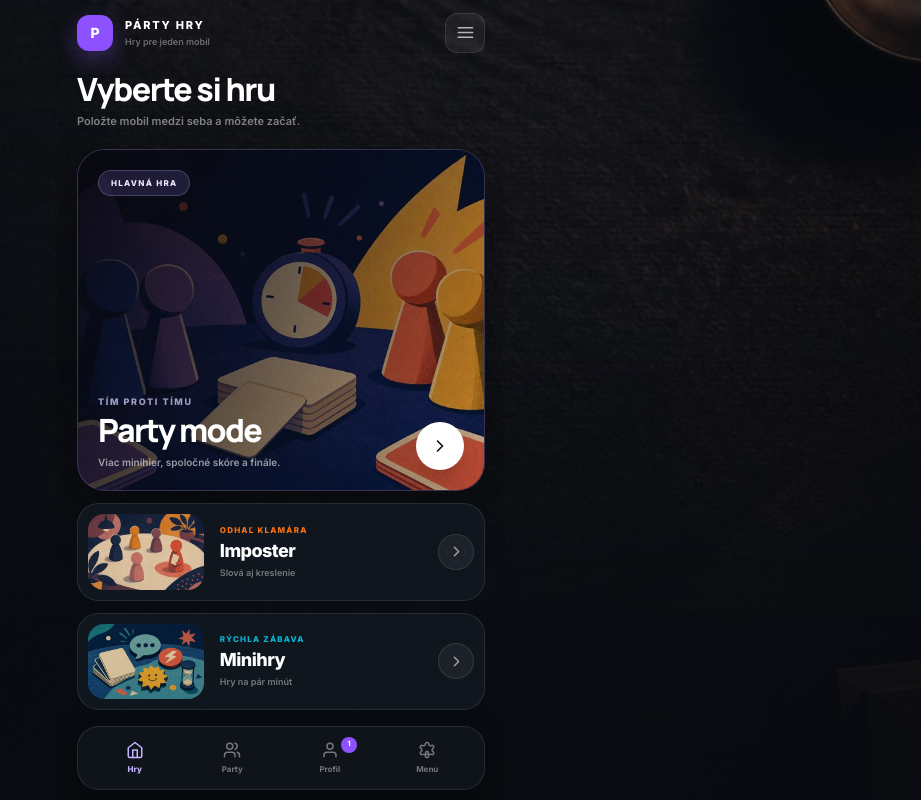
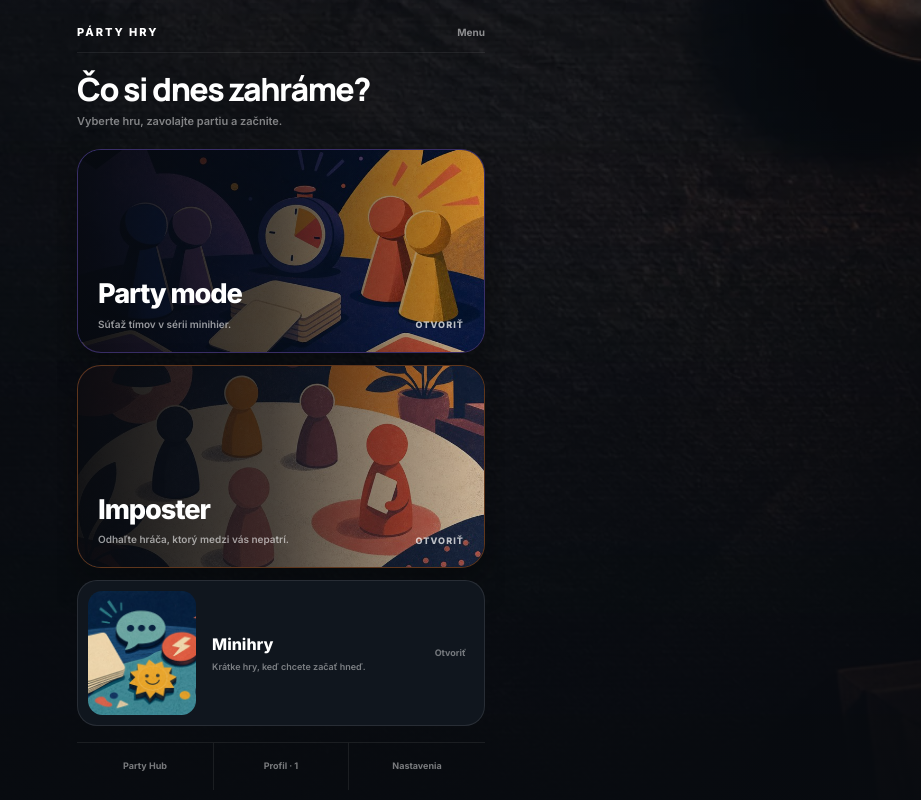
Before and after one commit to matusmatus509-cmyk/develop-slovak-imposter-appzip-updated, a React (Vite) app: page / in a window 1280 px wide. Shown: the whole page, without its empty margins (359-1280 px from the left). Built offline with nearby package versions, Linux system fonts and the light colour scheme.

Commit message:
Make Party and Imposter primary games

```diff
--- a/src/screens/Home.tsx
+++ b/src/screens/Home.tsx
@@ -11,16 +11,14 @@ import type { PlayableGame } from "../data/engagement";
 
 const SECTIONS: Array<{
   screen: Screen;
-  eyebrow: string;
   title: string;
   description: string;
   image: string;
   accent: string;
-  featured?: boolean;
 }> = [
-  { screen: "teambattle", eyebrow: "Tím proti tímu", title: "Party mode", description: "Kompletný večer plný minihier, bodov a veľkého finále.", image: partyModeArt, accent: "#8b5cf6", featured: true },
-  { screen: "impostor-menu", eyebrow: "Odhaľ klamára", title: "Imposter", description: "Slová aj kreslenie", image: imposterArt, accent: "#f97316" },
-  { screen: "minigames-menu", eyebrow: "Rýchla zábava", title: "Minihry", description: "Hry na pár minút", image: minigamesArt, accent: "#06b6d4" },
+  { screen: "teambattle", title: "Party mode", description: "Súťaž tímov v sérii minihier.", image: partyModeArt, accent: "#8b5cf6" },
+  { screen: "impostor-menu", title: "Imposter", description: "Odhaľte hráča, ktorý medzi vás nepatrí.", image: imposterArt, accent: "#f97316" },
+  { screen: "minigames-menu", title: "Minihry", description: "Krátke hry, keď chcete začať hneď.", image: minigamesArt, accent: "#06b6d4" },
 ];
 
 const LANGUAGES: { code: AppLanguage; mark: string; label: string }[] = [
@@ -50,47 +48,39 @@ export default function Home({ onNavigate, statistics, onSettings }: { onNavigat
       <div className="pointer-events-none fixed inset-0 bg-gradient-to-b from-[#080b10]/42 via-[#080b10]/72 to-[#080b10]/96" />
 
       <div className="home-content relative mx-auto flex h-[100dvh] w-full max-w-md flex-col overflow-hidden px-5 pb-[max(.65rem,env(safe-area-inset-bottom))] pt-[max(.8rem,env(safe-area-inset-top))]">
-        <div className="flex h-10 shrink-0 items-center justify-between">
-          <div className="flex items-center gap-3">
-            <span className="grid h-9 w-9 place-items-center rounded-xl bg-violet-500 text-sm font-black shadow-[0_8px_24px_rgba(139,92,246,.35)]">P</span>
-            <div><strong className="block text-[11px] font-black uppercase tracking-[.16em]">Párty hry</strong><span className="mt-0.5 block text-[9px] font-semibold text-white/38">Hry pre jeden mobil</span></div>
-          </div>
-          <button type="button" onClick={() => setIsMenuOpen(true)} aria-label="Otvoriť menu" aria-expanded={isMenuOpen} className="flex h-10 w-10 items-center justify-center rounded-xl border border-white/10 bg-white/[.055] text-white/68 transition active:scale-95"><Icons.menu size={19} /></button>
+        <div className="flex h-10 shrink-0 items-center justify-between border-b border-white/[.08]">
+          <strong className="text-[11px] font-black uppercase tracking-[.18em]">Párty hry</strong>
+          <button type="button" onClick={() => setIsMenuOpen(true)} aria-label="Otvoriť menu" aria-expanded={isMenuOpen} className="text-[10px] font-bold text-white/52 transition active:text-white">Menu</button>
         </div>
 
         <header className="home-heading mt-5 shrink-0" style={{ animation: "slideUp .32s ease-out both" }}>
-          <h1 className="text-[2rem] font-black leading-none tracking-[-.045em]">Vyberte si hru</h1>
-          <p className="mt-2 text-[11px] font-semibold text-white/48">Položte mobil medzi seba a môžete začať.</p>
+          <h1 className="text-[2rem] font-black leading-none tracking-[-.045em]">Čo si dnes zahráme?</h1>
+          <p className="mt-2 text-[11px] font-semibold text-white/48">Vyberte hru, zavolajte partiu a začnite.</p>
         </header>
 
         <section className="mt-5 flex min-h-0 flex-1 flex-col gap-3" aria-label="Herné režimy">
-          <article className="group relative min-h-0 flex-[1.65] overflow-hidden rounded-[1.75rem] border border-violet-300/20 bg-[#171224] shadow-[0_22px_60px_rgba(0,0,0,.34)]" style={{ animation: "slideUp .36s ease-out 50ms both" }}>
-            <button type="button" onClick={() => onNavigate("teambattle")} aria-label="Otvoriť Party mode" className="absolute inset-0 z-[2] rounded-[1.75rem] focus-visible:outline focus-visible:outline-2 focus-visible:outline-violet-300" />
-            <img src={partyModeArt} alt="" className="absolute inset-0 h-full w-full object-cover opacity-90 transition duration-500 group-hover:scale-[1.025]" />
-            <div className="absolute inset-0 bg-[linear-gradient(110deg,rgba(9,8,14,.92)_0%,rgba(9,8,14,.58)_48%,rgba(9,8,14,.12)_100%)]" />
-            <div className="absolute inset-y-0 left-0 flex w-[72%] flex-col justify-between p-5">
-              <span className="w-fit rounded-full border border-violet-200/20 bg-violet-400/15 px-3 py-1.5 text-[8px] font-black uppercase tracking-[.16em] text-violet-100">Hlavná hra</span>
-              <div><p className="text-[9px] font-black uppercase tracking-[.18em] text-violet-200/72">Tím proti tímu</p><h2 className="mt-1.5 text-[2rem] font-black leading-none tracking-[-.05em]">Party mode</h2><p className="mt-2 max-w-[14rem] text-[10px] font-semibold leading-relaxed text-white/58">Viac minihier, spoločné skóre a finále.</p></div>
-            </div>
-            <span className="absolute bottom-5 right-5 grid h-12 w-12 place-items-center rounded-full bg-white text-[#111018] shadow-xl"><Icons.arrowRight size={20} /></span>
-          </article>
-
-          <div className="flex min-h-0 flex-1 flex-col gap-3">
-            {SECTIONS.slice(1).map((section, index) => (
-              <button key={section.screen} type="button" onClick={() => onNavigate(section.screen)} className="group relative flex min-h-0 flex-1 items-center overflow-hidden rounded-[1.35rem] border border-white/10 bg-[#111820]/95 p-2.5 text-left transition active:scale-[.985]" style={{ animation: `slideUp .34s ease-out ${130 + index * 55}ms both` }}>
-                <span className="relative h-full min-h-[64px] w-[30%] shrink-0 overflow-hidden rounded-[1rem]"><img src={section.image} alt="" className="absolute inset-0 h-full w-full object-cover transition duration-500 group-hover:scale-105" /><span className="absolute inset-0 bg-black/10" /></span>
-                <span className="min-w-0 flex-1 px-4"><small className="block text-[8px] font-black uppercase tracking-[.15em]" style={{ color: section.accent }}>{section.eyebrow}</small><strong className="mt-1.5 block text-lg font-black leading-none tracking-[-.03em]">{section.title}</strong><span className="mt-1.5 block text-[9px] font-semibold text-white/42">{section.description}</span></span>
-                <span className="grid h-9 w-9 shrink-0 place-items-center rounded-full border border-white/10 bg-white/[.055] text-white/58"><Icons.chevronRight size={17} /></span>
+          <div className="flex min-h-0 flex-[2.45] flex-col gap-3">
+            {SECTIONS.slice(0, 2).map((section, index) => (
+              <button key={section.screen} type="button" onClick={() => onNavigate(section.screen)} className="group relative min-h-0 flex-1 overflow-hidden rounded-[1.5rem] border border-white/12 bg-[#111820] text-left shadow-[0_16px_36px_rgba(0,0,0,.28)] transition active:scale-[.99]" style={{ animation: `slideUp .35s ease-out ${60 + index * 55}ms both`, borderColor: `${section.accent}55` }}>
+                <img src={section.image} alt="" className="absolute inset-0 h-full w-full object-cover opacity-92 transition duration-500 group-hover:scale-[1.02]" />
+                <span className="absolute inset-0 bg-[linear-gradient(90deg,rgba(7,9,13,.94)_0%,rgba(7,9,13,.7)_48%,rgba(7,9,13,.1)_100%)]" />
+                <span className="absolute inset-y-0 left-0 flex w-[72%] flex-col justify-end p-5"><strong className="text-[1.7rem] font-black leading-none tracking-[-.04em]">{section.title}</strong><span className="mt-2 text-[10px] font-semibold leading-relaxed text-white/58">{section.description}</span></span>
+                <span className="absolute bottom-5 right-5 text-[9px] font-black uppercase tracking-[.12em] text-white/72">Otvoriť</span>
               </button>
             ))}
           </div>
+
+          <button type="button" onClick={() => onNavigate(SECTIONS[2].screen)} className="group flex min-h-[76px] flex-[.72] items-center overflow-hidden rounded-[1.25rem] border border-white/10 bg-[#111820]/95 p-2.5 text-left transition active:scale-[.99]" style={{ animation: "slideUp .35s ease-out 175ms both" }}>
+            <span className="relative h-full w-[28%] shrink-0 overflow-hidden rounded-[.9rem]"><img src={SECTIONS[2].image} alt="" className="absolute inset-0 h-full w-full object-cover transition duration-500 group-hover:scale-105" /></span>
+            <span className="min-w-0 flex-1 px-4"><strong className="block text-base font-black">Minihry</strong><span className="mt-1 block text-[9px] font-semibold text-white/45">{SECTIONS[2].description}</span></span>
+            <span className="pr-2 text-[9px] font-bold text-white/42">Otvoriť</span>
+          </button>
         </section>
 
-        <nav className="mt-4 grid h-16 shrink-0 grid-cols-4 rounded-[1.35rem] border border-white/10 bg-[#10151d]/96 px-2 shadow-[0_16px_40px_rgba(0,0,0,.32)]" aria-label="Hlavná navigácia">
-          <button type="button" className="flex flex-col items-center justify-center gap-1 text-violet-300" aria-current="page"><Icons.home size={18} /><span className="text-[8px] font-black">Hry</span></button>
-          <button type="button" onClick={() => onNavigate("party-hub")} className="flex flex-col items-center justify-center gap-1 text-white/42"><Icons.users size={18} /><span className="text-[8px] font-bold">Party</span></button>
-          <button type="button" onClick={() => onNavigate("statistics")} className="relative flex flex-col items-center justify-center gap-1 text-white/42"><Icons.user size={18} /><span className="absolute right-[22%] top-2.5 grid h-4 min-w-4 place-items-center rounded-full bg-violet-500 px-1 text-[7px] font-black text-white">{level.level}</span><span className="text-[8px] font-bold">Profil</span></button>
-          <button type="button" onClick={() => setIsMenuOpen(true)} className="flex flex-col items-center justify-center gap-1 text-white/42"><Icons.settings size={18} /><span className="text-[8px] font-bold">Menu</span></button>
+        <nav className="mt-4 grid h-12 shrink-0 grid-cols-3 border-t border-white/[.08]" aria-label="Hlavná navigácia">
+          <button type="button" onClick={() => onNavigate("party-hub")} className="text-[9px] font-bold text-white/46">Party Hub</button>
+          <button type="button" onClick={() => onNavigate("statistics")} className="border-x border-white/[.08] text-[9px] font-bold text-white/46">Profil · {level.level}</button>
+          <button type="button" onClick={() => setIsMenuOpen(true)} className="text-[9px] font-bold text-white/46">Nastavenia</button>
         </nav>
       </div>
 
```
